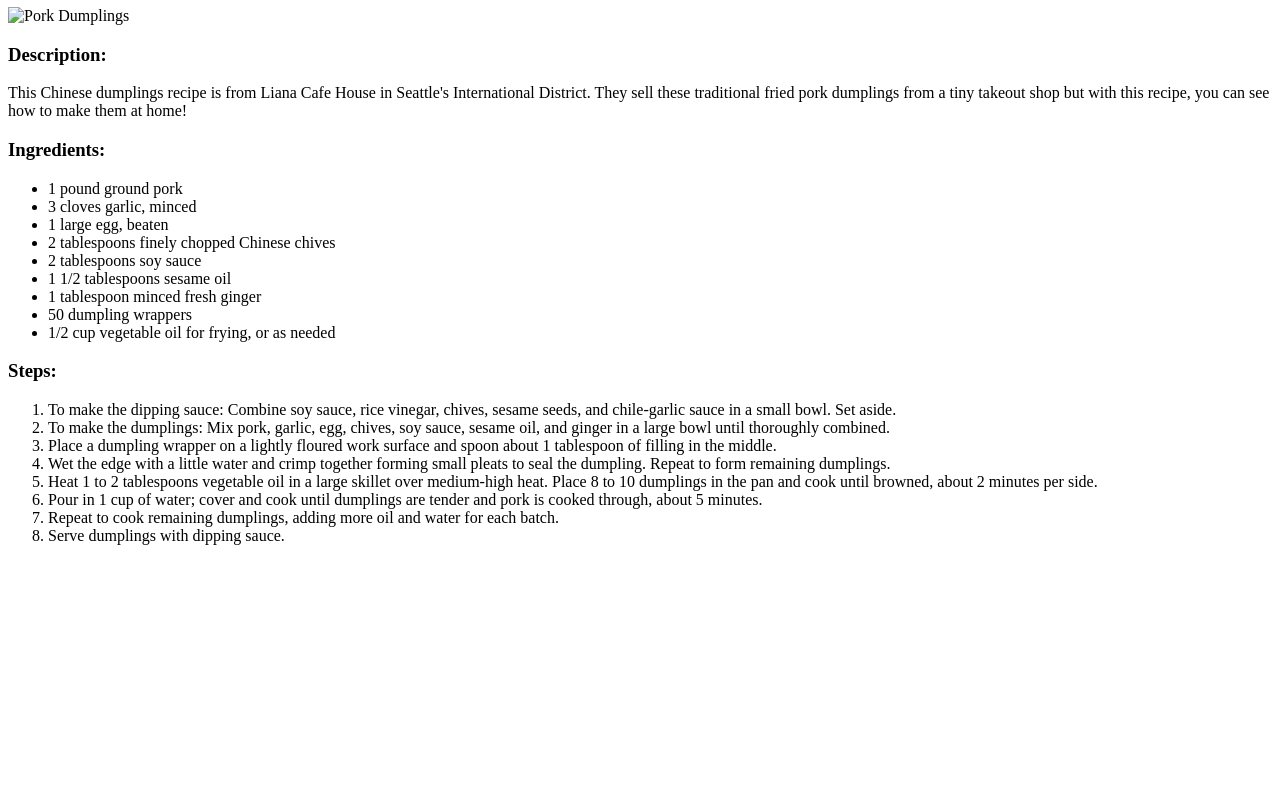
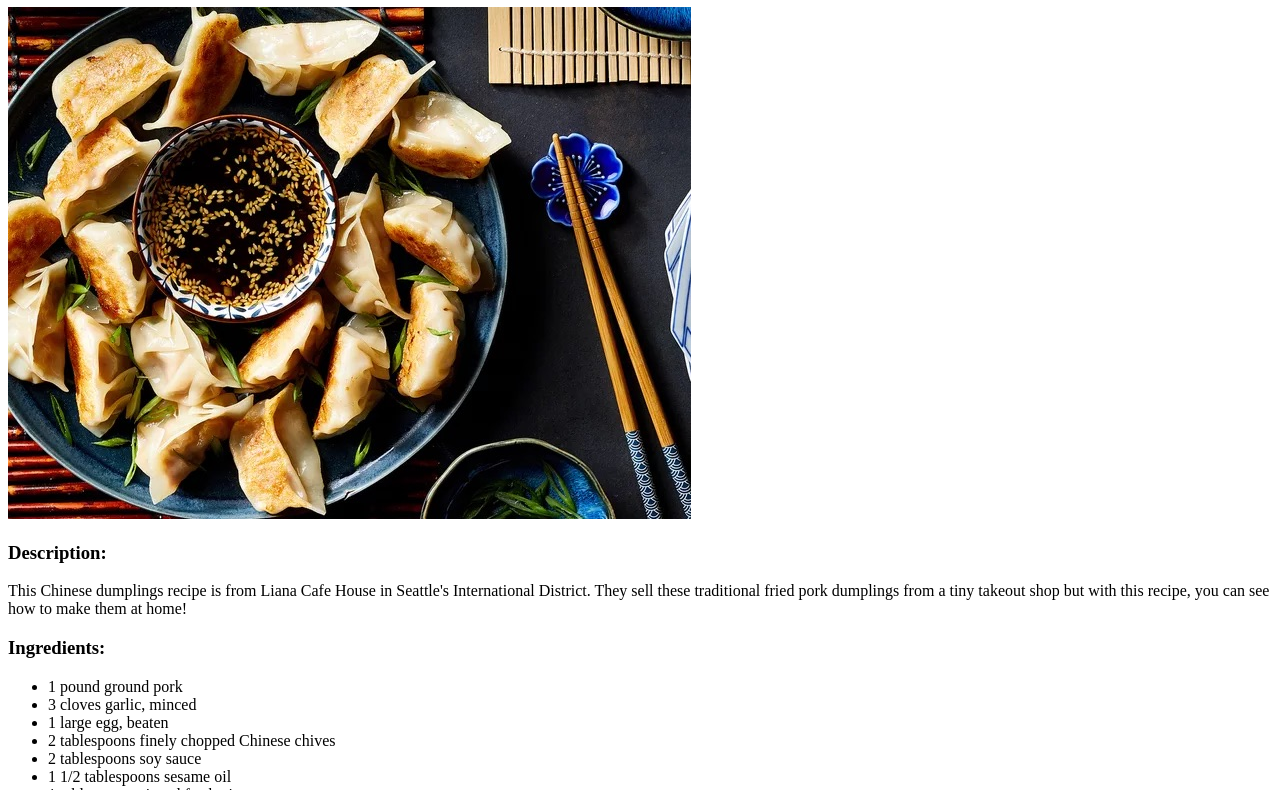
Before and after one commit to AndrewY7/odin-recipes, a plain HTML site: page recipes/porkdumplings.html in a window 1280 px wide. Shown: the part 99-889 px from the top of the page. Before the commit the page ends 800 px from the top, so only its background shows below. Drawn offline with Linux system fonts and the light colour scheme.

Commit message:
fixed pic links

```diff
--- a/recipes/porkdumplings.html
+++ b/recipes/porkdumplings.html
@@ -9,7 +9,7 @@
     <body>
         <a href="../index.html">Home</a>
         <h1>Chinese Pork Dumplings</h1>
-        <img src="../pics/porkdumplings.jpg" alt="Pork Dumplings" />
+        <img src="../pics/porkdumplings.jpeg" alt="Pork Dumplings" />
         <h3>Description:</h3>
             <p>
                 This Chinese dumplings recipe is from Liana Cafe
```
